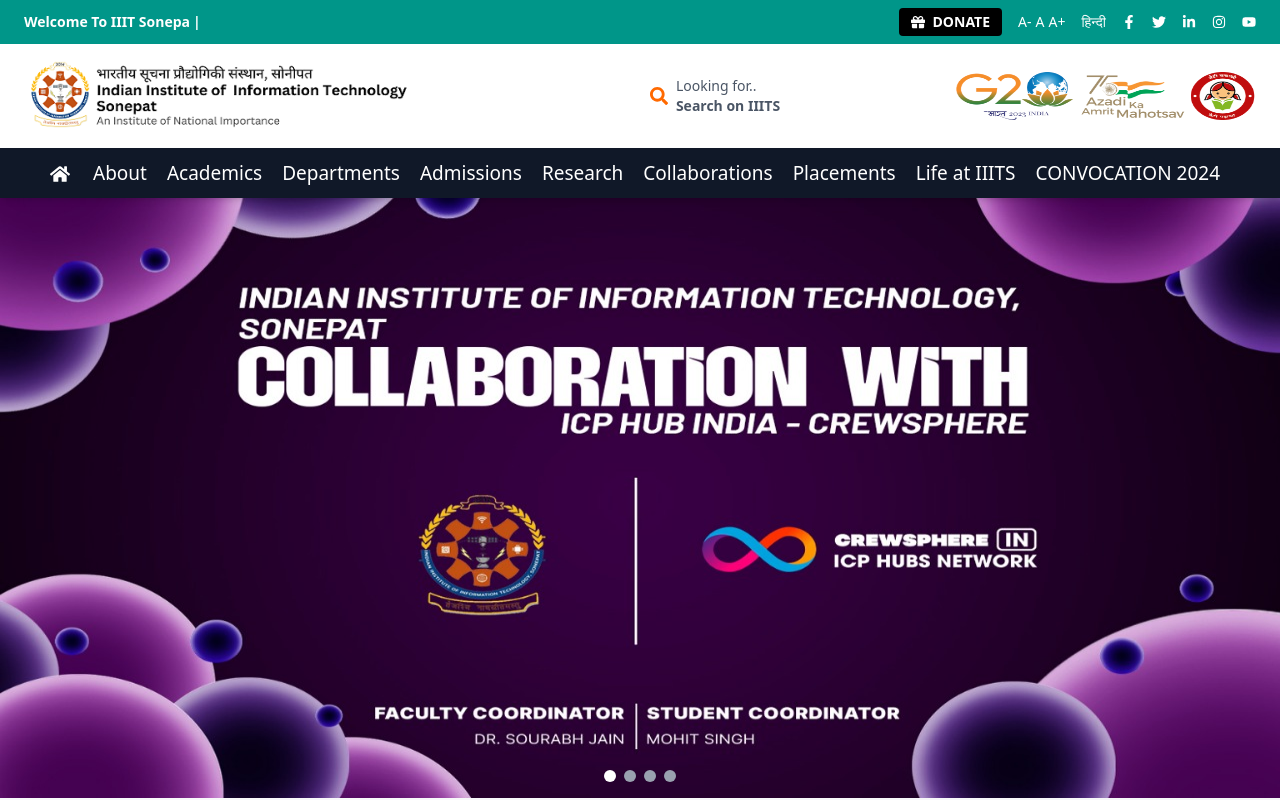
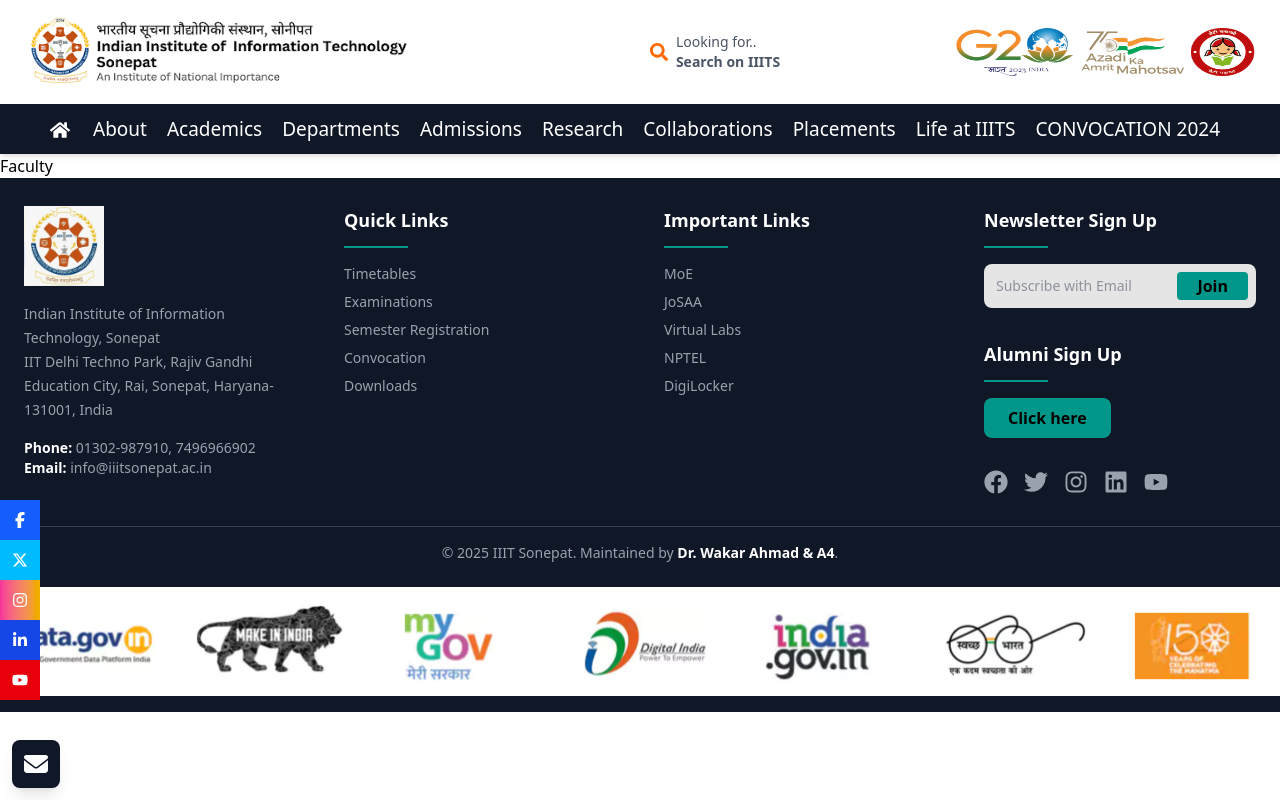
Before and after one commit to Asjdnnc/IIITS2, a React (Vite) app in the folder clg_frontend/: page /faculty in a window 1280 px wide. Shown: the top 800 px of the page. Built offline with nearby package versions, Linux system fonts and the light colour scheme.

Commit message:
made final structure,routes and propdrilling

```diff
--- a/clg_frontend/package.json
+++ b/clg_frontend/package.json
@@ -12,10 +12,11 @@
   "dependencies": {
     "@tailwindcss/vite": "^4.0.14",
     "framer-motion": "^12.5.0",
+    "lucide-react": "^0.483.0",
     "react": "^19.0.0",
     "react-dom": "^19.0.0",
     "react-icons": "^5.5.0",
-    "react-router-dom": "^7.3.0",
+    "react-router-dom": "^7.4.0",
     "react-simple-typewriter": "^5.0.1",
     "react-typed": "^2.0.12",
     "swiper": "^11.2.5",
--- a/clg_frontend/src/App.jsx
+++ b/clg_frontend/src/App.jsx
@@ -1,52 +1,49 @@
-import { useState, useEffect } from 'react'
-import reactLogo from './assets/react.svg'
-import viteLogo from '/vite.svg'
-import './App.css'
-import Header from './components/Header'
-import Header2 from './components/Header2'
-import Navbar from './components/Navbar'
-import HeroCarousel from './components/Hero'
-import NoticesEventsSection from './components/NoticesEvents'
-import Footer from './components/Footer'
-import DirectorMessage from './components/Directormessage'
-import StatsSection from './components/StatsSection'
-import ImageCarousel from './components/ImageCarousel'
-import ResearchCarousel from './components/Research'
-import ResearchTabs from './components/Tabs'
-import LoadingScreen from './components/LoadingScreen'
+import { BrowserRouter as Router, Routes, Route } from "react-router-dom";
+import Home from "./Pages/Home";
+import Faculty from "./Pages/Faculty";
+import Navbar from "./components/Navbar";
+import Header from "./components/Header";
+import Header2 from "./components/Header2";
+import { createContext, useState } from "react";
+import Footer from "./components/Footer";
+import SocialSidebar from "./components/ScoialSidebar";
+import MessageIcon from "./components/MessageIcon";
 
+export const UserContext = createContext(null);
 function App() {
-  const [isLoading, setIsLoading] = useState(true);
-  const [isVisible, setIsVisible] = useState(true);
+    const [isLoading, setIsLoading] = useState(true);
+    const [isVisible, setIsVisible] = useState(true);
+  return (
+    <UserContext.Provider value={{ isLoading, isVisible, setIsLoading, setIsVisible }}>
+    <Router>
+      <SocialSidebar />
+      <MessageIcon />
+        <Routes>
 
-  useEffect(() => {
-    const timer = setTimeout(() => {
-      setIsVisible(false);
-      setTimeout(() => {
-        setIsLoading(false);
-      }, 700);
-    }, 900);
+          <Route
+            path="/"
+            element={
+              <>
+                <Header />
+                <Header2 />
+                <Navbar />
+                <Home />
 
-    return () => clearTimeout(timer);
-  }, []);
+              </>
+            }
+          />
 
-  return (
-    <>
-      {isLoading && <LoadingScreen isVisible={isVisible} />}
-      <div className={`${isLoading ? 'opacity-0' : 'opacity-100'} transition-opacity duration-800`}>
-        <Header></Header>
-        <Header2></Header2>
-        <Navbar></Navbar>
-        <HeroCarousel></HeroCarousel>
-        <NoticesEventsSection></NoticesEventsSection>
-        <DirectorMessage></DirectorMessage>
-        <ResearchTabs></ResearchTabs>
-        <StatsSection></StatsSection>
-        <ResearchCarousel></ResearchCarousel>
-        <ImageCarousel></ImageCarousel>
-        <Footer></Footer>
-      </div>
-    </>
-  )
+          <Route path="/faculty" element={
+            <>
+            <Header2 />
+            <Navbar />
+            <Faculty />
+            <Footer />
+
+          </>} />
+        </Routes>
+      </Router>
+  </UserContext.Provider>
+  );
 }
-export default App
+export default App;
--- /dev/null
+++ b/clg_frontend/src/Pages/Faculty.jsx
@@ -0,0 +1,11 @@
+import React from 'react'
+
+const Faculty = () => {
+  return (
+    <div>
+      Faculty
+    </div>
+  )
+}
+
+export default Faculty
--- /dev/null
+++ b/clg_frontend/src/Pages/Home.jsx
@@ -0,0 +1,45 @@
+import { useState, useEffect, useContext } from 'react'
+import Header from '../components/Header'
+import Header2 from '../components/Header2'
+import Navbar from '../components/Navbar'
+import HeroCarousel from '../components/Hero'
+import NoticesEventsSection from '../components/NoticesEvents'
+import Footer from '../components/Footer'
+import DirectorMessage from '../components/Directormessage'
+import StatsSection from '../components/StatsSection'
+import ImageCarousel from '../components/ImageCarousel'
+import ResearchCarousel from '../components/Research'
+import ResearchTabs from '../components/Tabs'
+import LoadingScreen from '../components/LoadingScreen'
+import { UserContext } from '../App'
+
+function Home() {
+    const { isLoading, isVisible, setIsLoading, setIsVisible } = useContext(UserContext);
+  useEffect(() => {
+    const timer = setTimeout(() => {
+      setIsVisible(false);
+      setTimeout(() => {
+        setIsLoading(false);
+      }, 700);
+    }, 900);
+
+    return () => clearTimeout(timer);
+  }, []);
+
+  return (
+    <>
+      {isLoading && <LoadingScreen isVisible={isVisible} />}
+      <div className={`${isLoading ? 'opacity-0' : 'opacity-100'} transition-opacity duration-800`}>
+        <HeroCarousel></HeroCarousel>
+        <NoticesEventsSection></NoticesEventsSection>
+        <DirectorMessage></DirectorMessage>
+        <ResearchTabs></ResearchTabs>
+        <StatsSection></StatsSection>
+        <ResearchCarousel></ResearchCarousel>
+        <ImageCarousel></ImageCarousel>
+        <Footer></Footer>
+      </div>
+    </>
+  )
+}
+export default Home
--- a/clg_frontend/src/components/DropDownMenu.jsx
+++ b/clg_frontend/src/components/DropDownMenu.jsx
@@ -1,5 +1,6 @@
 import { useState } from "react";
 import { FaChevronDown } from "react-icons/fa";
+import { Link } from "react-router-dom";
 
 const DropdownMenu = ({ title, submenus }) => {
   const [isOpen, setIsOpen] = useState(false);
@@ -25,7 +26,7 @@
               <ul className="mt-2 space-y-1">
                 {menu.links.map((link, i) => (
                   <li key={i} className="hover:text-blue-500 cursor-pointer">
-                    {link}
+                    <Link to="/faculty">{link}</Link>
                   </li>
                 ))}
               </ul>
--- /dev/null
+++ b/clg_frontend/src/components/FeedbackForm.jsx
@@ -0,0 +1,81 @@
+import React, { useRef, useEffect } from "react";
+import { X } from "lucide-react";
+
+const FeedbackForm = ({ onClose }) => {
+  const formRef = useRef(null);
+
+  // Close form when clicking outside
+  useEffect(() => {
+    const handleClickOutside = (event) => {
+      if (formRef.current && !formRef.current.contains(event.target)) {
+        onClose();
+      }
+    };
+
+    document.addEventListener("mousedown", handleClickOutside);
+    return () => {
+      document.removeEventListener("mousedown", handleClickOutside);
+    };
+  }, [onClose]);
+
+  // Prevent default form submission behavior
+  const handleSubmit = (event) => {
+    event.preventDefault(); // 💡 Prevent page reload
+    console.log("Form submitted!");
+    // Add form handling logic here (e.g., send data to backend)
+  };
+
+  return (
+    <div className="fixed inset-0 z-[9999] flex items-start justify-center bg-black/60 transition-opacity duration-300 ease-in-out">
+      <div
+        ref={formRef}
+        className="w-full max-w-md bg-white rounded-lg shadow-lg transform animate-slideDown mt-16"
+      >
+        {/* Header */}
+        <div className="flex justify-between items-center bg-gray-900 text-neutral-50 p-4 rounded-t-lg">
+          <h2 className="text-xl font-semibold">Share Your Feedback</h2>
+          <X className="cursor-pointer text-white hover:text-teal-500" onClick={onClose} />
+        </div>
+
+        {/* Form */}
+        <div className="p-6">
+          <form className="space-y-4" onSubmit={handleSubmit}>
+            <input
+              type="text"
+              placeholder="Enter Your Name"
+              className="w-full p-3 border rounded focus:outline-teal-500"
+            />
+            <input
+              type="email"
+              placeholder="Enter A Valid Email"
+              className="w-full p-3 border rounded focus:outline-teal-500"
+            />
+            <textarea
+              placeholder="Message"
+              rows="4"
+              className="w-full p-3 border rounded focus:outline-teal-500"
+            ></textarea>
+
+            <div className="flex justify-end space-x-4">
+              <button
+                type="button"
+                className="px-4 py-2 bg-gray-400 text-white rounded hover:bg-gray-500 transition"
+                onClick={onClose}
+              >
+                Close
+              </button>
+              <button
+                type="submit"
+                className="px-4 py-2 bg-teal-600 text-white rounded hover:bg-teal-700 transition"
+              >
+                Submit
+              </button>
+            </div>
+          </form>
+        </div>
+      </div>
+    </div>
+  );
+};
+
+export default FeedbackForm;
--- /dev/null
+++ b/clg_frontend/src/components/MessageIcon.jsx
@@ -0,0 +1,24 @@
+import React, { useState } from 'react';
+import { FaEnvelope } from 'react-icons/fa6';
+import FeedbackForm from './FeedbackForm';
+
+const MessageIcon = () => {
+  const [showForm, setShowForm] = useState(false);
+
+  return (
+    <>
+      <div className="fixed bottom-3 left-3 z-50">
+        <button
+          className="w-12 h-12 rounded-lg bg-gray-900 hover:bg-teal-600 transition flex justify-center items-center shadow-lg"
+          onClick={() => setShowForm(true)}
+        >
+          <FaEnvelope className="text-white text-2xl" />
+        </button>
+      </div>
+
+      {showForm && <FeedbackForm onClose={() => setShowForm(false)} />}
+    </>
+  );
+};
+
+export default MessageIcon;
--- a/clg_frontend/src/components/Navbar.jsx
+++ b/clg_frontend/src/components/Navbar.jsx
@@ -1,4 +1,4 @@
-import { useState } from "react";
+import { Link } from "react-router-dom";
 import { FaHome } from "react-icons/fa";
 import DropdownMenu from "./DropDownMenu";
 
@@ -21,7 +21,7 @@
     submenus: [
       {
         heading: "Academic",
-        links: ["Academic Calender","Academic Calender","Academic Calender","Academic Calender","Academic Calender","Academic Calender","Academic Calender","Academic Calender",],
+        links: ["Faculty","Academic Calender","Academic Calender","Academic Calender","Academic Calender","Academic Calender","Academic Calender","Academic Calender",],
       },
       {
         heading: "Departments",
@@ -142,7 +142,9 @@
     return (
       <nav className="sticky top-0 z-50 w-full h-[50px] bg-gray-900 text-white px-6 py-3 flex items-center justify-center shadow-md">
         {/* Home Icon */}
-        <FaHome className="text-xl cursor-pointer hover:text-gray-400 mr-[13px] mt-[2px]" />
+        <Link to="/">
+          <FaHome className="text-xl cursor-pointer hover:text-gray-400 mr-[13px] mt-[2px]" />
+        </Link>
 
         {/* Menu Items */}
         <div className="flex h-full">
--- /dev/null
+++ b/clg_frontend/src/components/ScoialSidebar.jsx
@@ -0,0 +1,30 @@
+import React from "react";
+import { FaFacebookF, FaXTwitter, FaInstagram, FaLinkedinIn, FaYoutube } from "react-icons/fa6";
+
+const SocialSidebar = () => {
+  const socialLinks = [
+    { icon: <FaFacebookF />, url: "https://www.facebook.com/", color: "bg-blue-600" },
+    { icon: <FaXTwitter />, url: "https://twitter.com/", color: "bg-sky-400" },
+    { icon: <FaInstagram />, url: "https://www.instagram.com/", color: "bg-gradient-to-r from-pink-500 to-yellow-500" },
+    { icon: <FaLinkedinIn />, url: "https://www.linkedin.com/", color: "bg-blue-700" },
+    { icon: <FaYoutube />, url: "https://www.youtube.com/", color: "bg-red-600" }
+  ];
+
+  return (
+    <div className="fixed top-3/4 left-0 z-50 -translate-y-1/2">
+      {socialLinks.map((link, index) => (
+        <a
+          key={index}
+          href={link.url}
+          target="_blank"
+          rel="noopener noreferrer"
+          className={`block w-10 h-10 ${link.color} text-white flex justify-center items-center transition-all duration-300 hover:bg-black hover:w-9 hover:h-9`}
+        >
+          {link.icon}
+        </a>
+      ))}
+    </div>
+  );
+};
+
+export default SocialSidebar;
```
Also changed, not shown: 2 other files (tests, documents, lock files or other folders).
